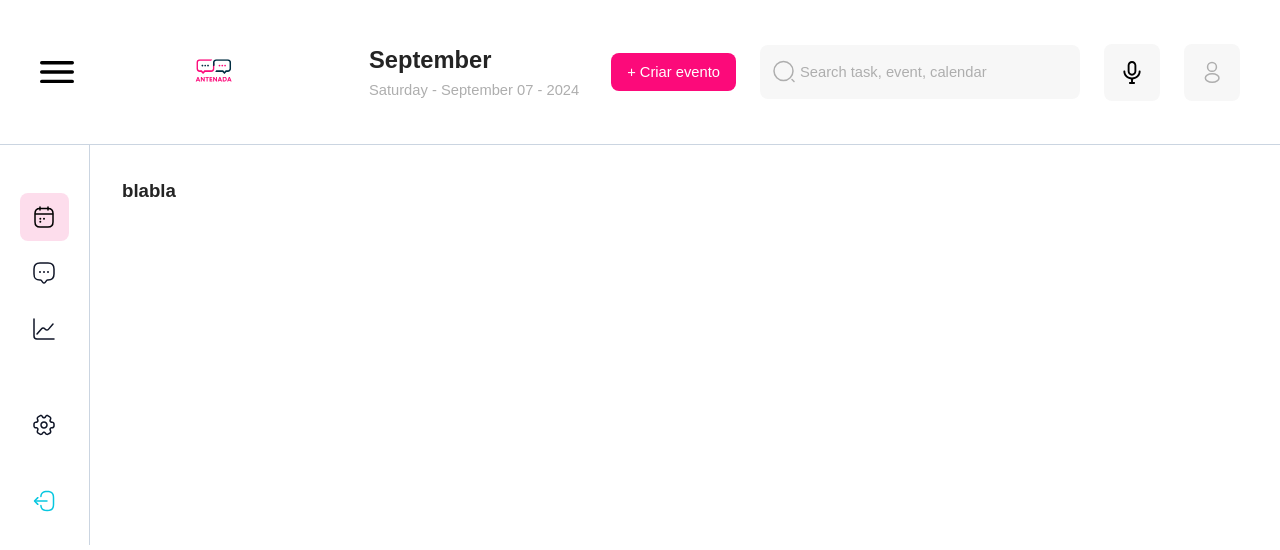
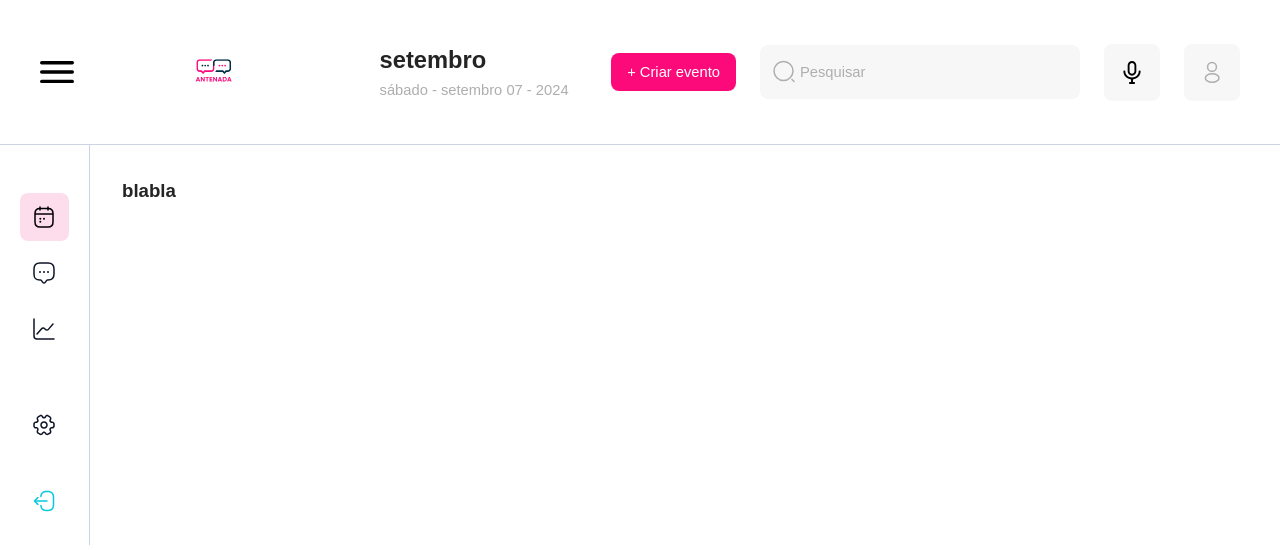
Before and after one commit to BlackoutHackathon/antenada, a Next.js app in the folder frontend/: page /locaisUteis in a window 1280 px wide. Shown: the top 550 px of the page. Built offline with nearby package versions, Linux system fonts and the light colour scheme.

Commit message:
Update frontend

```diff
--- a/frontend/src/components/EventsCalendar/Calendar.tsx
+++ b/frontend/src/components/EventsCalendar/Calendar.tsx
@@ -14,7 +14,7 @@ export const CalendarComponent = ({ getDate }: ICalendarComponent) => {
       value={date}
       className="flex w-full flex-col items-center rounded-lg border border-slate-300 p-4 text-xs"
       onClickDecade={undefined}
-      locale="en"
+      locale="pt-br"
       next2Label={null}
       prev2Label={null}
       prevLabel={<ArrowLeft />}
--- a/frontend/src/components/EventsCalendar/EventCard.tsx
+++ b/frontend/src/components/EventsCalendar/EventCard.tsx
@@ -1,4 +1,5 @@
 import moment from 'moment'
+import 'moment/locale/pt-br'
 
 import { EventForm } from '@/components/EventForm'
 import { useStateContext } from '@/context/StateContext'
@@ -7,9 +8,9 @@ import { Clock } from '@/Images'
 
 export const EventCard = (event: IEvents) => {
   const { setModal } = useStateContext()
-  const formatDate = moment(event.date).format('DD MMM, YYYY')
-  const formatStart = moment(event.startDate, 'HH:mm A').format('HH:mm A')
-  const formatEnd = moment(event.endDate, 'HH:mm A').format('HH:mm A')
+  const formatDate = moment(event.date).locale('pt-br').format('DD MMM, YYYY')
+  const formatStart = moment(event.startDate, 'HH:mm A').locale('pt-br').format('HH:mm A')
+  const formatEnd = moment(event.endDate, 'HH:mm A').locale('pt-br').format('HH:mm A')
 
   return (
     <article
--- a/frontend/src/components/EventsCalendar/index.tsx
+++ b/frontend/src/components/EventsCalendar/index.tsx
@@ -37,7 +37,7 @@ export const EventsCalendar = () => {
                 </StrictMode>
               ))
             ) : (
-              <p className="p-4">Nothing to show</p>
+              <p className="p-4">Nenhum evento</p>
             )}
           </div>
         </div>
--- a/frontend/src/components/Header/Date.tsx
+++ b/frontend/src/components/Header/Date.tsx
@@ -1,7 +1,8 @@
 import moment from 'moment'
+import 'moment/locale/pt-br'
 
 export default function HeaderDate() {
-  const now = moment()
+  const now = moment().locale('pt-br')
 
   return (
     <span>
--- a/frontend/src/components/Header/SearchForm.tsx
+++ b/frontend/src/components/Header/SearchForm.tsx
@@ -13,7 +13,7 @@ export const SearchForm = () => {
         <input
           type="search"
           className="block w-full rounded-lg bg-search p-4 pl-10 text-sm font-normal text-navTitle"
-          placeholder="Search task, event, calendar"
+          placeholder="Pesquisar"
           onChange={(event) => setSearch(event.currentTarget.value)}
         />
       </div>
--- a/frontend/src/mocks/AppConfig.ts
+++ b/frontend/src/mocks/AppConfig.ts
@@ -2,5 +2,5 @@ export const AppConfig = {
   site_name: 'antenada',
   title: 'Calendar',
   description: 'antenada front-end challenge',
-  locale: 'en'
+  locale: 'pt-br'
 }
```
Also changed, not shown: frontend/public/img/logoAntenada.svg (added).
